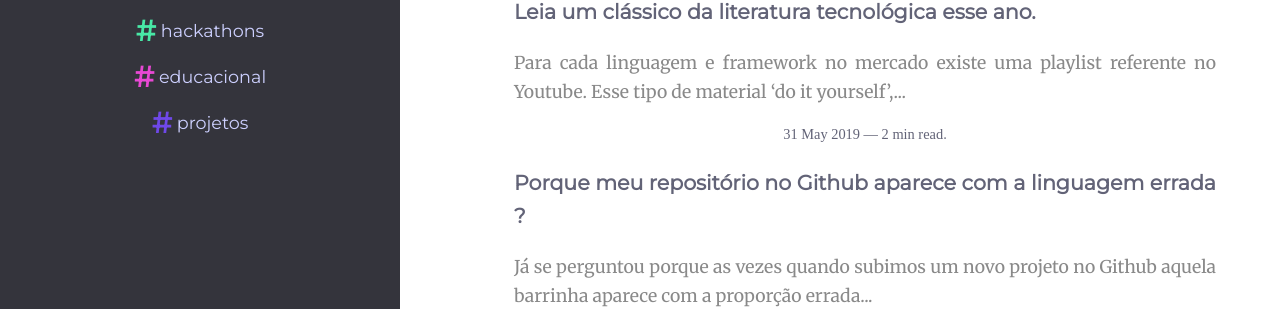
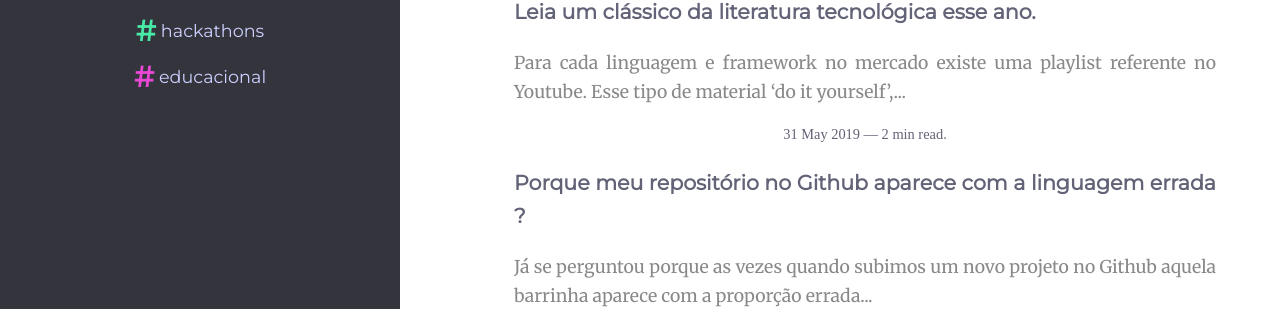
Before and after one commit to Perkles/perkles.github.io, a Jekyll site: the page built from index.html, in a window 1280 px wide. Shown: the part 476-785 px from the top of the page. Built offline with Jekyll 4.4.1, drawn with Linux system fonts in a browser that asks for light colours; nearby versions of some CDN libraries; the list of posts is cut into pages by our own code.

Commit message:
remove projeto e adiciona bio do github

```diff
--- a/_layouts/default.html
+++ b/_layouts/default.html
@@ -50,9 +50,9 @@
                 <a href="{{ link.link | relative_url }} /educacional" class="nav-btn">
                     <span class="buttons-hashtag" id="magenta">#</span> educacional
                 </a>
-                <a href="{{ link.link | relative_url }} /projetos" class="nav-btn">
+                <!-- <a href="{{ link.link | relative_url }} /projetos" class="nav-btn">
                     <span class="buttons-hashtag" id="purple">#</span> projetos
-                </a>
+                </a> -->
             </div>
 
         </aside>
```
Also changed, not shown: README.md, assets/images/github_bio/github_bio.png (added), 4 other files.
